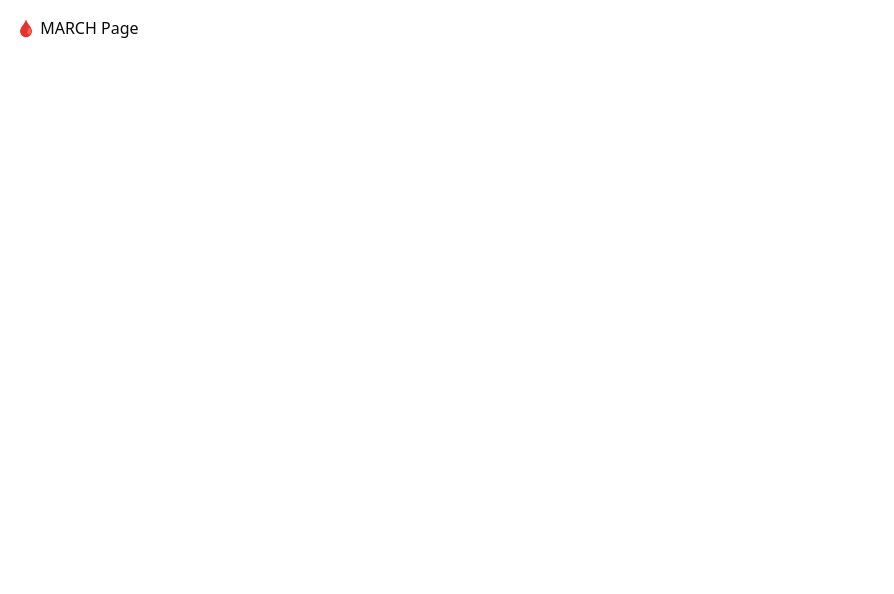
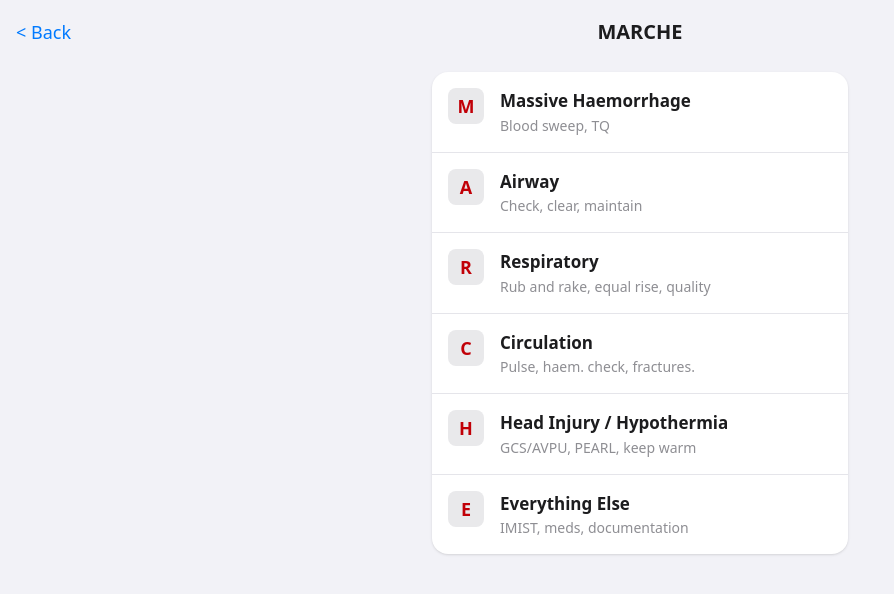
Before and after one commit to kylewtho/responder-cheatsheet, a Next.js app: page /march in a window 1280 px wide. Shown: the top 594 px of the page, without its empty margins (0-894 px from the left). Built offline with nearby package versions, Linux system fonts and the light colour scheme.

Commit message:
Added MARCHE page

```diff
--- a/src/app/drabcde/page.tsx
+++ /dev/null
@@ -1,47 +0,0 @@
-import React from 'react';
-import Link from 'next/link';
-
-const drsabcde = [
-  { letter: 'D', title: 'Danger', desc: 'Check for danger to yourself, bystanders, and the patient.' },
-  { letter: 'R', title: 'Response', desc: 'Assess response: AVPU (Alert, Voice, Pain, Unresponsive).' },
-  { letter: 'S', title: 'Send for Help / Severe Haem.', desc: 'Call for help. Control severe bleeding: Blood Sweep, TQ, Pack Wounds.' },
-  { letter: 'A', title: 'Airway', desc: 'Open, clear, and maintain airway. Consider nasopharyngeal airway.' },
-  { letter: 'B', title: 'Breathing', desc: 'Rub and Rake, Chest Seal, Rise and Fall, Respiratory Rate.' },
-  { letter: 'C', title: 'Circulation', desc: 'Abdominal check, fractures, dress wounds, check heart rate.' },
-  { letter: 'D', title: 'Disability', desc: 'Assess AVPU, pupils, ears.' },
-  { letter: 'E', title: 'Environment', desc: 'Manage environment: Space Blanket, IMIST.' },
-];
-
-export default function DRABCDEPage() {
-  return (
-    <main className="bg-[#F2F2F7] dark:bg-[#000] min-h-screen">
-      {/* Sticky iOS-style header */}
-      <div className="sticky top-0 z-20 bg-white dark:bg-[#18181A] border-b border-[#E5E5EA] dark:border-[#232325] h-16 flex items-center justify-center px-4">
-        <div className="absolute left-4">
-          <Link href="/" className="text-[#007AFF] dark:text-[#4F8CFF] text-lg font-normal">&lt; Back</Link>
-        </div>
-        <div className="w-full flex justify-center">
-          <h1 className="text-xl font-semibold text-[#1C1C1E] dark:text-[#F2F2F7] text-center">DRSABCDE</h1>
-        </div>
-      </div>
-      <div className="max-w-md mx-auto px-4 pt-6 pb-8">
-        <div className="bg-white dark:bg-[#1C1C1E] rounded-2xl shadow-sm overflow-hidden">
-          {drsabcde.map((item, idx) => (
-            <div
-              key={item.letter + item.title}
-              className={`flex items-start px-4 py-4 ${idx !== drsabcde.length - 1 ? 'border-b border-[#E5E5EA] dark:border-[#232325]' : ''}`}
-            >
-              <span className="flex items-center justify-center w-9 h-9 rounded-md bg-[#E9E9EB] dark:bg-[#232325] mr-4 text-lg font-bold text-green-700 dark:text-green-400 select-none">
-                {item.letter}
-              </span>
-              <div className="flex-1 min-w-0">
-                <div className="text-[17px] font-semibold text-[#1C1C1E] dark:text-[#F2F2F7]">{item.title}</div>
-                <div className="text-sm text-[#8E8E93] dark:text-[#A1A1AA] mt-0.5">{item.desc}</div>
-              </div>
-            </div>
-          ))}
-        </div>
-      </div>
-    </main>
-  );
-}
--- a/src/app/drsabcde/page.tsx
+++ b/src/app/drsabcde/page.tsx
@@ -1,61 +1,22 @@
 import React from 'react';
-import Link from 'next/link';
+import IosHeader from '@/components/IosHeader';
 
 const drsabcde = [
-  {
-    letter: 'D',
-    title: 'Danger',
-    desc: 'Check for danger to yourself, bystanders, and the patient.'
-  },
-  {
-    letter: 'R',
-    title: 'Response',
-    desc: 'Assess response: AVPU (Alert, Voice, Pain, Unresponsive).'
-  },
-  {
-    letter: 'S',
-    title: 'Send for Help',
-    desc: 'Call for help. Control severe bleeding: Blood Sweep, TQ, Pack Wounds.'
-  },
-  {
-    letter: 'A',
-    title: 'Airway',
-    desc: 'Open, clear, and maintain airway. Consider nasopharyngeal airway.'
-  },
-  {
-    letter: 'B',
-    title: 'Breathing',
-    desc: 'Rub and Rake, Chest Seal, Rise and Fall, Respiratory Rate.'
-  },
-  {
-    letter: 'C',
-    title: 'Circulation',
-    desc: 'Abdominal check, fractures, dress wounds, check heart rate.'
-  },
-  {
-    letter: 'D',
-    title: 'Disability',
-    desc: 'Assess AVPU, pupils, ears.'
-  },
-  {
-    letter: 'E',
-    title: 'Environment',
-    desc: 'Manage environment: Space Blanket, IMIST.'
-  },
+  { letter: 'D', title: 'Danger', desc: 'Check for danger to yourself, bystanders, and the patient.' },
+  { letter: 'R', title: 'Response', desc: 'Assess response: AVPU (Alert, Voice, Pain, Unresponsive).' },
+  { letter: 'S', title: 'Send for Help / Severe Haem.', desc: 'Call for help. Control severe bleeding: Blood Sweep, TQ, Pack Wounds.' },
+  { letter: 'A', title: 'Airway', desc: 'Open, clear, and maintain airway. Consider nasopharyngeal airway.' },
+  { letter: 'B', title: 'Breathing', desc: 'Rub and Rake, Chest Seal, Rise and Fall, Respiratory Rate.' },
+  { letter: 'C', title: 'Circulation', desc: 'Abdominal check, fractures, dress wounds, check heart rate.' },
+  { letter: 'D', title: 'Disability', desc: 'Assess AVPU, pupils, ears.' },
+  { letter: 'E', title: 'Environment', desc: 'Manage environment: Space Blanket, IMIST.' },
 ];
 
 export default function DRSABCDEPage() {
   return (
     <main className="bg-[#F2F2F7] dark:bg-[#000] min-h-screen">
-      {/* Sticky iOS-style header */}
-      <div className="sticky top-0 z-20 h-12 flex items-center justify-center px-4">
-        <div className="absolute left-4">
-          <Link href="/" className="text-[#007AFF] dark:text-[#4F8CFF] text-lg font-normal">&lt; Back</Link>
-        </div>
-        <div className="w-full flex justify-center">
-          <h1 className="text-l font-bold text-[#1C1C1E] dark:text-[#F2F2F7] text-center">DRSABCDE</h1>
-        </div>
-      </div>
+      <IosHeader title="DRSABCDE" backHref="/" />
+
       <div className="max-w-md mx-auto px-4 pt-2 pb-8">
         <div className="bg-white dark:bg-[#1C1C1E] rounded-2xl shadow-sm overflow-hidden">
           {drsabcde.map((item, idx) => (
--- a/src/app/march/page.tsx
+++ b/src/app/march/page.tsx
@@ -1,3 +1,61 @@
+import React from 'react';
+import IosHeader from '@/components/IosHeader';
+
+const marche = [
+  {
+    letter: 'M',
+    title: 'Massive Haemorrhage',
+    desc: 'Blood sweep, TQ'
+  },
+  {
+    letter: 'A',
+    title: 'Airway',
+    desc: 'Check, clear, maintain'
+  },
+  {
+    letter: 'R',
+    title: 'Respiratory',
+    desc: 'Rub and rake, equal rise, quality'
+  },
+  {
+    letter: 'C',
+    title: 'Circulation',
+    desc: 'Pulse, haem. check, fractures.'
+  },
+  {
+    letter: 'H',
+    title: 'Head Injury / Hypothermia',
+    desc: 'GCS/AVPU, PEARL, keep warm'
+  },
+  {
+    letter: 'E',
+    title: 'Everything Else',
+    desc: 'IMIST, meds, documentation'
+  },
+];
+
 export default function MARCHPage() {
-    return <div className="p-4">🩸 MARCH Page</div>;
-  }
+  return (
+    <main className="bg-[#F2F2F7] dark:bg-[#000] min-h-screen">
+      <IosHeader title="MARCHE" backHref="/" />
+      <div className="max-w-md mx-auto px-4 pt-2 pb-8">
+        <div className="bg-white dark:bg-[#1C1C1E] rounded-2xl shadow-sm overflow-hidden">
+          {marche.map((item, idx) => (
+            <div
+              key={item.letter + item.title}
+              className={`flex items-start px-4 py-4 ${idx !== marche.length - 1 ? 'border-b border-[#E5E5EA] dark:border-[#232325]' : ''}`}
+            >
+              <span className="flex items-center justify-center w-9 h-9 rounded-md bg-[#E9E9EB] dark:bg-[#232325] mr-4 text-lg font-bold text-red-700 dark:text-red-400 select-none">
+                {item.letter}
+              </span>
+              <div className="flex-1 min-w-0">
+                <div className="text-[17px] font-semibold text-[#1C1C1E] dark:text-[#F2F2F7]">{item.title}</div>
+                <div className="text-sm text-[#8E8E93] dark:text-[#A1A1AA] mt-0.5">{item.desc}</div>
+              </div>
+            </div>
+          ))}
+        </div>
+      </div>
+    </main>
+  );
+}
--- /dev/null
+++ b/src/components/IosHeader.tsx
@@ -0,0 +1,20 @@
+import React from 'react';
+import Link from 'next/link';
+
+interface IosHeaderProps {
+  title: string;
+  backHref: string;
+}
+
+export default function IosHeader({ title, backHref }: IosHeaderProps) {
+  return (
+    <div className="sticky top-0 z-20 dark:border-[#232325] h-16 flex items-center justify-center px-4">
+      <div className="absolute left-4">
+        <Link href={backHref} className="text-[#007AFF] dark:text-[#4F8CFF] text-lg font-normal">&lt; Back</Link>
+      </div>
+      <div className="w-full flex justify-center">
+        <h1 className="text-xl font-semibold text-[#1C1C1E] dark:text-[#F2F2F7] text-center">{title}</h1>
+      </div>
+    </div>
+  );
+}
```
